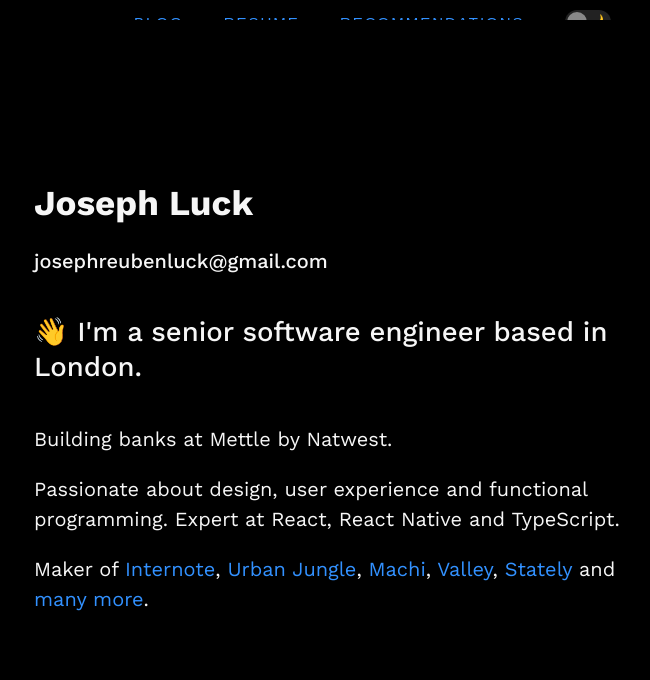
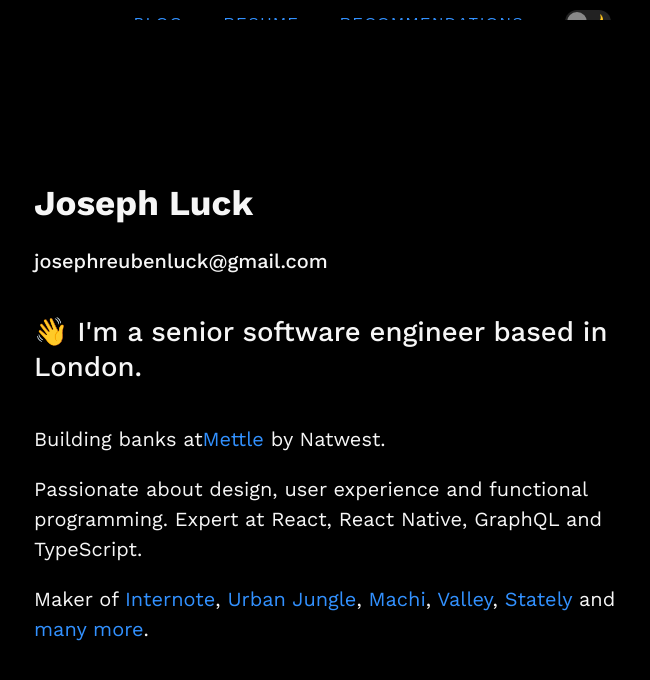
Before and after one commit to josephluck/website, a Next.js app: page / in a window 1280 px wide. Shown: the top 680 px of the page, without its empty margins (302-952 px from the left). Built offline with nearby package versions, Linux system fonts and the light colour scheme; a web font is replaced by a local one.

Commit message:
Update home

```diff
--- a/pages/index.tsx
+++ b/pages/index.tsx
@@ -23,11 +23,15 @@
         👋 I&apos;m a senior software engineer based in London.
       </HeadingTwo>
       <Paragraph style={{ marginBottom: symbols.spacing._16 }}>
-        Building banks at Mettle by Natwest.
+        Building banks at
+        <a href="https://mettle.co.uk" target="_blank" rel="noreferrer">
+          Mettle
+        </a>{" "}
+        by Natwest.
       </Paragraph>
       <Paragraph style={{ marginBottom: symbols.spacing._16 }}>
         Passionate about design, user experience and functional programming.
-        Expert at React, React Native and TypeScript.
+        Expert at React, React Native, GraphQL and TypeScript.
       </Paragraph>
       <Paragraph>
         Maker of{" "}
```
